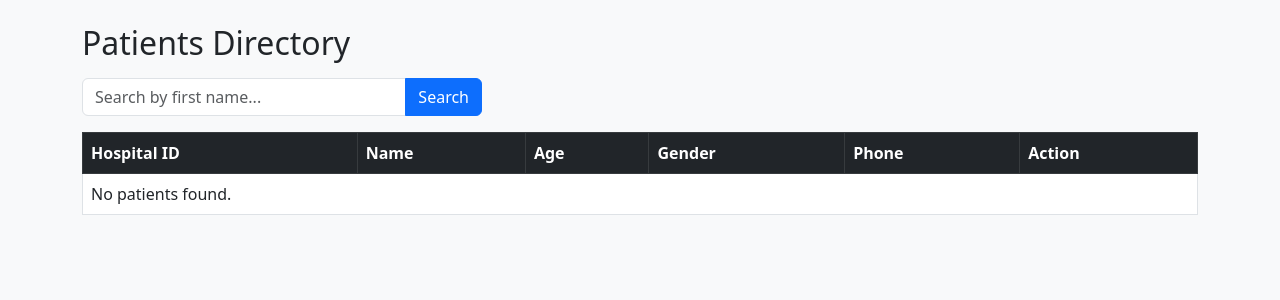
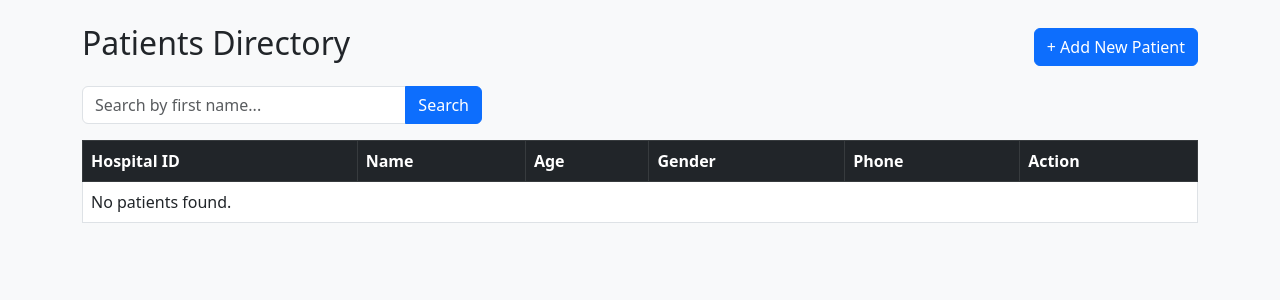
Before and after one commit to Ibugbeoluwa/hospital-management-system, a Django app: template patients/templates/patients/index.html in a window 1280 px wide. Shown: the part 80-380 px from the top of the page. Run offline with Django 5.2, Linux system fonts and the light colour scheme; the template is opened without the code that fills it, so the values that code supplies are empty.

Commit message:
add patients button

```diff
--- a/patients/templates/patients/index.html
+++ b/patients/templates/patients/index.html
@@ -1,7 +1,10 @@
 {% extends 'patients/layout.html' %}
 
 {% block body %}
-    <h2>Patients Directory</h2>
+    <div class="d-flex justify-content-between align-items-center mb-3">
+        <h2>Patients Directory</h2>
+        <a href="{% url 'patients:add_patient' %}" class="btn btn-primary">+ Add New Patient</a>
+    </div>
 
     <!-- Simple GET form for searching by first name -->
     <form method="GET" class="my-3">
```
